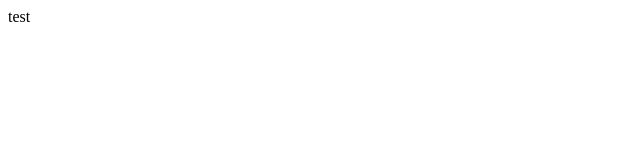
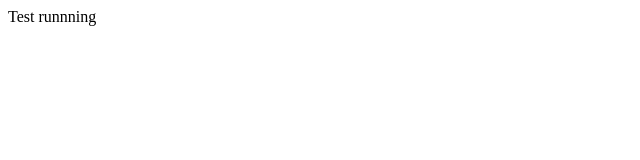
Before and after one commit to ManojChenna/React-with-API-call, a React (Create React App) app: page / in a window 1280 px wide. Shown: the top 160 px of the page, without its empty margins (0-640 px from the left). Built offline with nearby package versions, Linux system fonts and the light colour scheme.

Commit message:
basic app

```diff
--- a/src/App.js
+++ /dev/null
@@ -1,12 +0,0 @@
-import React from "react";
-import "./styles.css";
-
-export default class App extends React.Component {
-constructor(props) {
-  super(props);
-  this.state = {lat: null}
-}
-render() {
-  return <div>test</div>;
-}
-}
--- a/src/index.js
+++ b/src/index.js
@@ -1,12 +1,10 @@
 import React from "react";
 import ReactDOM from "react-dom";
 
-import App from "./App";
+class App extends React.Component {
+  render() {
+    return <div>Test runnning</div>;
+  }
+}
 
-const rootElement = document.getElementById("root");
-ReactDOM.render(
-  <React.StrictMode>
-    <App />
-  </React.StrictMode>,
-  rootElement
-);
+ReactDOM.render( <App />, document.getElementById("root"));
```
